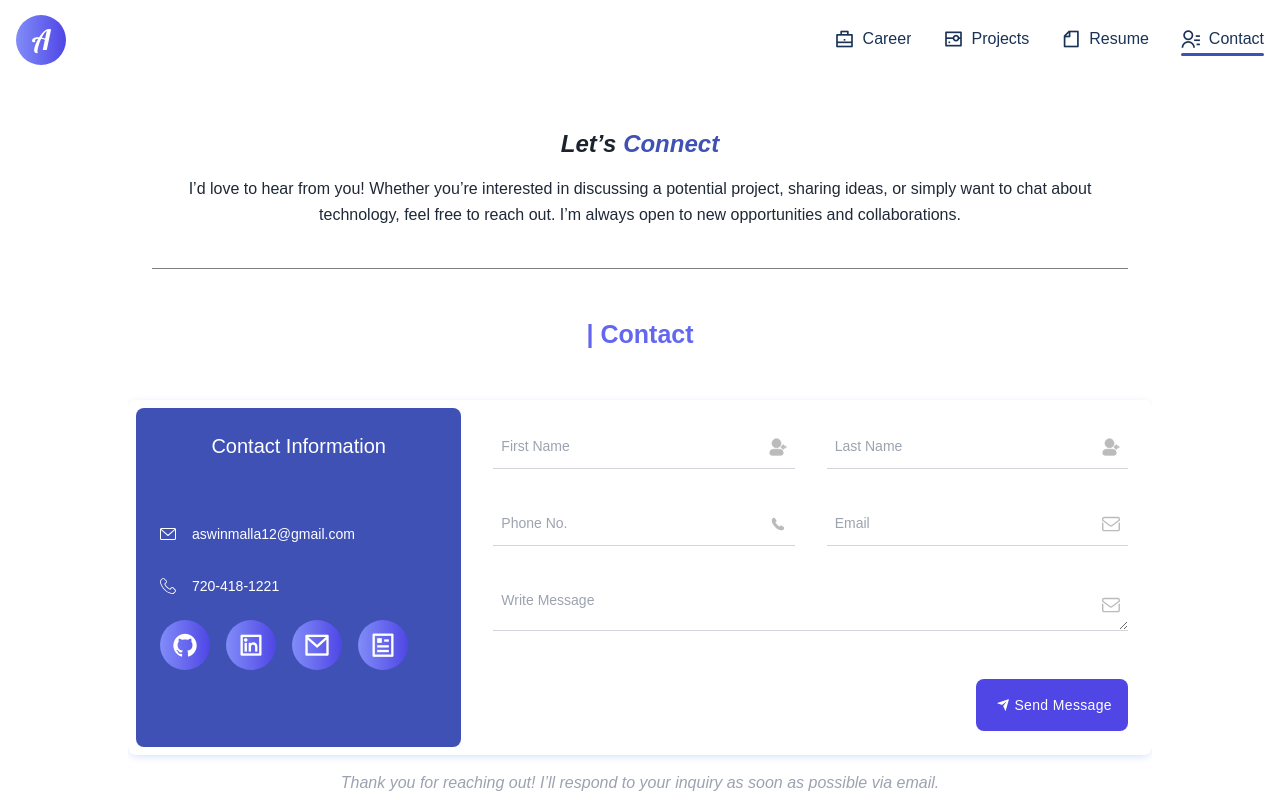
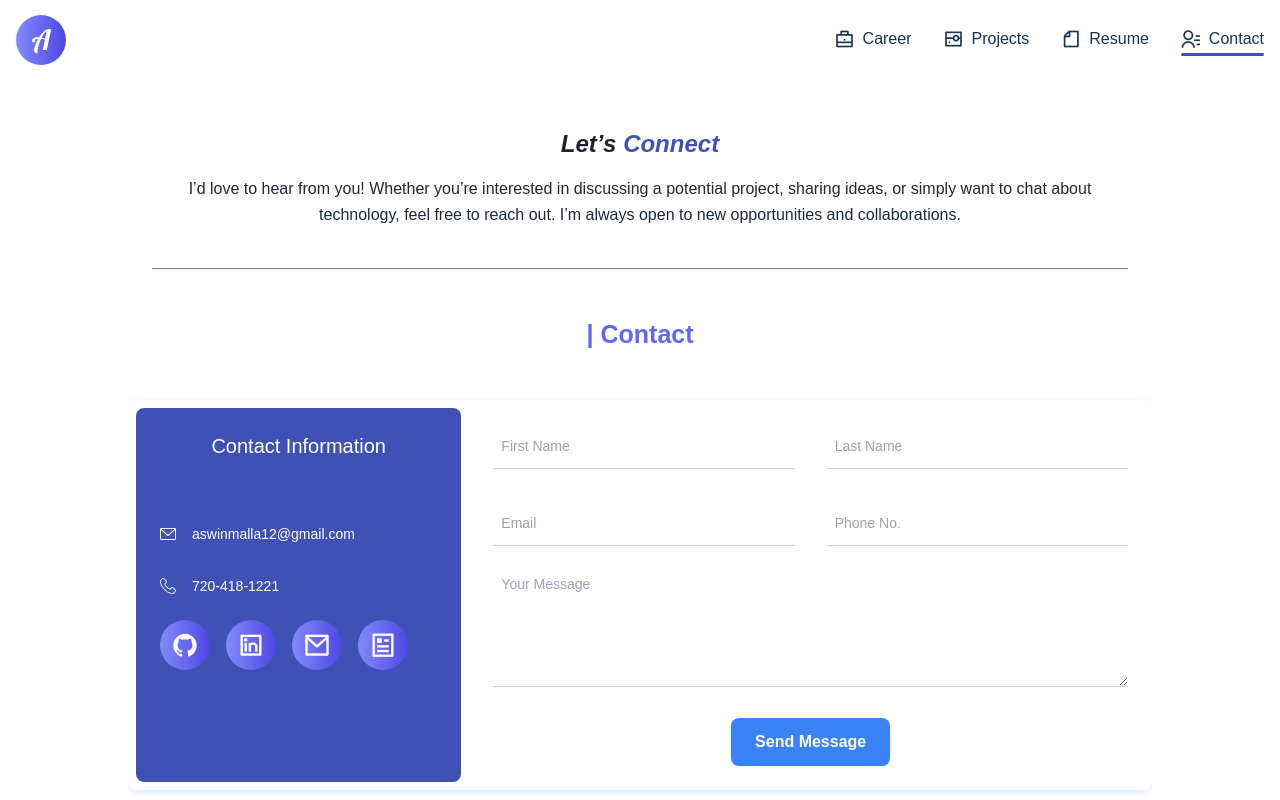
Before and after one commit to AMT98/PortfolioV3, a React (Vite) app: page /contact in a window 1280 px wide. Shown: the top 800 px of the page. Built offline with nearby package versions, Linux system fonts and the light colour scheme.

Commit message:
Added ternary for contact form to display thank you message after submitting

```diff
--- a/src/components/Contact.tsx
+++ b/src/components/Contact.tsx
@@ -1,4 +1,4 @@
-import React from "react";
+import React, { useState, useEffect } from "react";
 import emailjs from "emailjs-com";
 import { motion } from "framer-motion";
 import { TypingText } from "./CustomTexts";
@@ -7,19 +7,38 @@ import AboutContact from "./AboutContact.tsx";
 import { Link } from "react-router-dom";
 
 const Contact: React.FC = () => {
-  const staggerVariants = staggerContainer(0.1, 0.2);
+  const [isSubmitted, setIsSubmitted] = useState(false);
+
+  useEffect(() => {
+    // Reset form on page revisit
+    setIsSubmitted(false);
+  }, []);
 
   const handleSubmit = (e: React.FormEvent<HTMLFormElement>) => {
     e.preventDefault();
     const form = e.target as HTMLFormElement;
+
+    // Validation
+    const firstName = (form.first_name as HTMLInputElement).value.trim();
+    const lastName = (form.last_name as HTMLInputElement).value.trim();
+    const email = (form.from_email as HTMLInputElement).value.trim();
+    const phone = (form.phone_number as HTMLInputElement).value.trim();
+    const message = (form.message as HTMLTextAreaElement).value.trim();
+
+    if (!firstName || !lastName || !email || !phone || !message) {
+      alert("Please fill in all fields before submitting.");
+      return;
+    }
+
     const formData = {
       to_name: "Website Admin",
-      first_name: (form.first_name as HTMLInputElement).value,
-      last_name: (form.last_name as HTMLInputElement).value,
-      from_email: (form.from_email as HTMLInputElement).value,
-      phone_number: (form.phone_number as HTMLInputElement).value,
-      message: (form.message as HTMLTextAreaElement).value,
+      first_name: firstName,
+      last_name: lastName,
+      from_email: email,
+      phone_number: phone,
+      message: message,
     };
+
     emailjs
       .send(
         "service_sxlzv1n",
@@ -29,8 +48,7 @@ const Contact: React.FC = () => {
       )
       .then((response) => {
         console.log("Email sent successfully!", response.status, response.text);
-        alert("Your message has been sent!");
-        form.reset();
+        setIsSubmitted(true); // Show Thank You message
       })
       .catch((error) => {
         console.error("Failed to send email.", error);
@@ -39,10 +57,11 @@ const Contact: React.FC = () => {
         );
       });
   };
+
   return (
     <div className="max-w-5xl max-lg:max-w-3xl mx-auto bg-white my-6 font-[sans-serif] min-h-screen">
       <motion.div
-        variants={staggerVariants}
+        variants={staggerContainer(0.1, 0.2)}
         initial="hidden"
         whileInView="show"
         viewport={{ once: true, amount: 0.25 }}
@@ -55,6 +74,16 @@ const Contact: React.FC = () => {
         />
       </motion.div>
 
+      {isSubmitted ? (
+        <div className="text-center py-20">
+          <h2 className="text-2xl font-bold text-gray-800">
+            Thank you for reaching out!
+          </h2>
+          <p className="text-gray-600 mt-4">
+            I will get back to you as soon as possible.
+          </p>
+        </div>
+      ) : (
         <div className="grid lg:grid-cols-3 items-start gap-4 p-2 shadow-[0_2px_10px_-3px_rgba(6,81,237,0.3)] rounded-lg mt-12">
           <div className="bg-primaryColor rounded-lg p-6 h-full max-lg:order-1">
             <h2 className="text-xl text-white">Contact Information</h2>
@@ -128,7 +157,6 @@ const Contact: React.FC = () => {
               </a>
               <Link
                 to="/resume"
-              target="_blank"
                 className="w-[50px] h-[50px] bg-gradient-to-r from-indigo-400 to-indigo-600 text-white text-[28px] font-[500] rounded-full flex items-center justify-center"
               >
                 <i className="ri-article-line"></i>
@@ -145,21 +173,9 @@ const Contact: React.FC = () => {
                     id="first_name"
                     name="first_name"
                     placeholder="First Name"
+                    required
                     className="px-2 py-3 bg-white w-full text-sm text-gray-800 border-b border-gray-300 focus:border-blue-500 outline-none"
                   />
-                <svg
-                  xmlns="http://www.w3.org/2000/svg"
-                  fill="#bbb"
-                  stroke="#bbb"
-                  className="w-[18px] h-[18px] absolute right-2"
-                  viewBox="0 0 24 24"
-                >
-                  <circle cx="10" cy="7" r="6" data-original="#000000"></circle>
-                  <path
-                    d="M14 15H6a5 5 0 0 0-5 5 3 3 0 0 0 3 3h12a3 3 0 0 0 3-3 5 5 0 0 0-5-5zm8-4h-2.59l.3-.29a1 1 0 0 0-1.42-1.42l-2 2a1 1 0 0 0 0 1.42l2 2a1 1 0 0 0 1.42 0 1 1 0 0 0 0-1.42l-.3-.29H22a1 1 0 0 0 0-2z"
-                    data-original="#000000"
-                  ></path>
-                </svg>
                 </div>
 
                 <div className="relative flex items-center">
@@ -170,19 +186,17 @@ const Contact: React.FC = () => {
                     placeholder="Last Name"
                     className="px-2 py-3 bg-white w-full text-sm text-gray-800 border-b border-gray-300 focus:border-blue-500 outline-none"
                   />
-                <svg
-                  xmlns="http://www.w3.org/2000/svg"
-                  fill="#bbb"
-                  stroke="#bbb"
-                  className="w-[18px] h-[18px] absolute right-2"
-                  viewBox="0 0 24 24"
-                >
-                  <circle cx="10" cy="7" r="6" data-original="#000000"></circle>
-                  <path
-                    d="M14 15H6a5 5 0 0 0-5 5 3 3 0 0 0 3 3h12a3 3 0 0 0 3-3 5 5 0 0 0-5-5zm8-4h-2.59l.3-.29a1 1 0 0 0-1.42-1.42l-2 2a1 1 0 0 0 0 1.42l2 2a1 1 0 0 0 1.42 0 1 1 0 0 0 0-1.42l-.3-.29H22a1 1 0 0 0 0-2z"
-                    data-original="#000000"
-                  ></path>
-                </svg>
+                </div>
+
+                <div className="relative flex items-center">
+                  <input
+                    type="email"
+                    id="from_email"
+                    name="from_email"
+                    placeholder="Email"
+                    required
+                    className="px-2 py-3 bg-white w-full text-sm text-gray-800 border-b border-gray-300 focus:border-blue-500 outline-none"
+                  />
                 </div>
 
                 <div className="relative flex items-center">
@@ -193,110 +207,28 @@ const Contact: React.FC = () => {
                     placeholder="Phone No."
                     className="px-2 py-3 bg-white w-full text-sm text-gray-800 border-b border-gray-300 focus:border-blue-500 outline-none"
                   />
-                <svg
-                  fill="#bbb"
-                  className="w-[18px] h-[18px] absolute right-2"
-                  viewBox="0 0 64 64"
-                >
-                  <path
-                    d="m52.148 42.678-6.479-4.527a5 5 0 0 0-6.963 1.238l-1.504 2.156c-2.52-1.69-5.333-4.05-8.014-6.732-2.68-2.68-5.04-5.493-6.73-8.013l2.154-1.504a4.96 4.96 0 0 0 2.064-3.225 4.98 4.98 0 0 0-.826-3.739l-4.525-6.478C20.378 10.5 18.85 9.69 17.24 9.69a4.69 4.69 0 0 0-1.628.291 8.97 8.97 0 0 0-1.685.828l-.895.63a6.782 6.782 0 0 0-.63.563c-1.092 1.09-1.866 2.472-2.303 4.104-1.865 6.99 2.754 17.561 11.495 26.301 7.34 7.34 16.157 11.9 23.011 11.9 1.175 0 2.281-.136 3.29-.406 1.633-.436 3.014-1.21 4.105-2.302.199-.199.388-.407.591-.67l.63-.899a9.007 9.007 0 0 0 .798-1.64c.763-2.06-.007-4.41-1.871-5.713z"
-                    data-original="#000000"
-                  ></path>
-                </svg>
+                </div>
               </div>
 
-              <div className="relative flex items-center">
-                <input
-                  type="email"
-                  id="from_email"
-                  name="from_email"
-                  placeholder="Email"
-                  className="px-2 py-3 bg-white w-full text-sm text-gray-800 border-b border-gray-300 focus:border-blue-500 outline-none"
-                />
-                <svg
-                  xmlns="http://www.w3.org/2000/svg"
-                  fill="#bbb"
-                  stroke="#bbb"
-                  className="w-[18px] h-[18px] absolute right-2"
-                  viewBox="0 0 682.667 682.667"
-                >
-                  <defs>
-                    <clipPath id="a" clipPathUnits="userSpaceOnUse">
-                      <path d="M0 512h512V0H0Z" data-original="#000000"></path>
-                    </clipPath>
-                  </defs>
-                  <g
-                    clipPath="url(#a)"
-                    transform="matrix(1.33 0 0 -1.33 0 682.667)"
-                  >
-                    <path
-                      fill="none"
-                      strokeMiterlimit="10"
-                      strokeWidth="40"
-                      d="M452 444H60c-22.091 0-40-17.909-40-40v-39.446l212.127-157.782c14.17-10.54 33.576-10.54 47.746 0L492 364.554V404c0 22.091-17.909 40-40 40Z"
-                      data-original="#000000"
-                    ></path>
-                    <path
-                      d="M472 274.9V107.999c0-11.027-8.972-20-20-20H60c-11.028 0-20 8.973-20 20V274.9L0 304.652V107.999c0-33.084 26.916-60 60-60h392c33.084 0 60 26.916 60 60v196.653Z"
-                      data-original="#000000"
-                    ></path>
-                  </g>
-                </svg>
-              </div>
-
-              <div className="relative flex items-center sm:col-span-2">
               <textarea
                 id="message"
                 name="message"
-                  placeholder="Write Message"
-                  className="px-2 pt-3 bg-white w-full text-sm text-gray-800 border-b border-gray-300 focus:border-blue-500 outline-none"
+                placeholder="Your Message"
+                required
+                className="px-2 py-3 mt-4 bg-white w-full text-sm text-gray-800 border-b border-gray-300 focus:border-blue-500 outline-none"
+                rows={5}
               ></textarea>
-                <svg
-                  xmlns="http://www.w3.org/2000/svg"
-                  fill="#bbb"
-                  stroke="#bbb"
-                  className="w-[18px] h-[18px] absolute right-2"
-                  viewBox="0 0 682.667 682.667"
-                >
-                  <defs>
-                    <clipPath id="a" clipPathUnits="userSpaceOnUse">
-                      <path d="M0 512h512V0H0Z" data-original="#000000"></path>
-                    </clipPath>
-                  </defs>
-                  <g
-                    clipPath="url(#a)"
-                    transform="matrix(1.33 0 0 -1.33 0 682.667)"
-                  >
-                    <path
-                      fill="none"
-                      strokeMiterlimit="10"
-                      strokeWidth="40"
-                      d="M452 444H60c-22.091 0-40-17.909-40-40v-39.446l212.127-157.782c14.17-10.54 33.576-10.54 47.746 0L492 364.554V404c0 22.091-17.909 40-40 40Z"
-                      data-original="#000000"
-                    ></path>
-                    <path
-                      d="M472 274.9V107.999c0-11.027-8.972-20-20-20H60c-11.028 0-20 8.973-20 20V274.9L0 304.652V107.999c0-33.084 26.916-60 60-60h392c33.084 0 60 26.916 60 60v196.653Z"
-                      data-original="#000000"
-                    ></path>
-                  </g>
-                </svg>
-              </div>
-            </div>
 
               <button
                 type="submit"
-              className="mt-12 flex items-center justify-center text-sm lg:ml-auto max-lg:w-full rounded-lg px-4 py-3 tracking-wide text-white bg-indigo-600 hover:bg-indigo-700"
+                className="mt-6 px-6 py-3 bg-blue-500 text-white font-bold rounded-lg shadow-md hover:bg-blue-600"
               >
-              <i className="ri-send-plane-fill p-1"></i>
                 Send Message
               </button>
             </form>
           </div>
         </div>
-      <p className="text-gray-400 pt-4 italic">
-        Thank you for reaching out! I’ll respond to your inquiry as soon as
-        possible via email.
-      </p>
+      )}
     </div>
   );
 };
```
Lines whose indentation alone changed are shown as unchanged.
